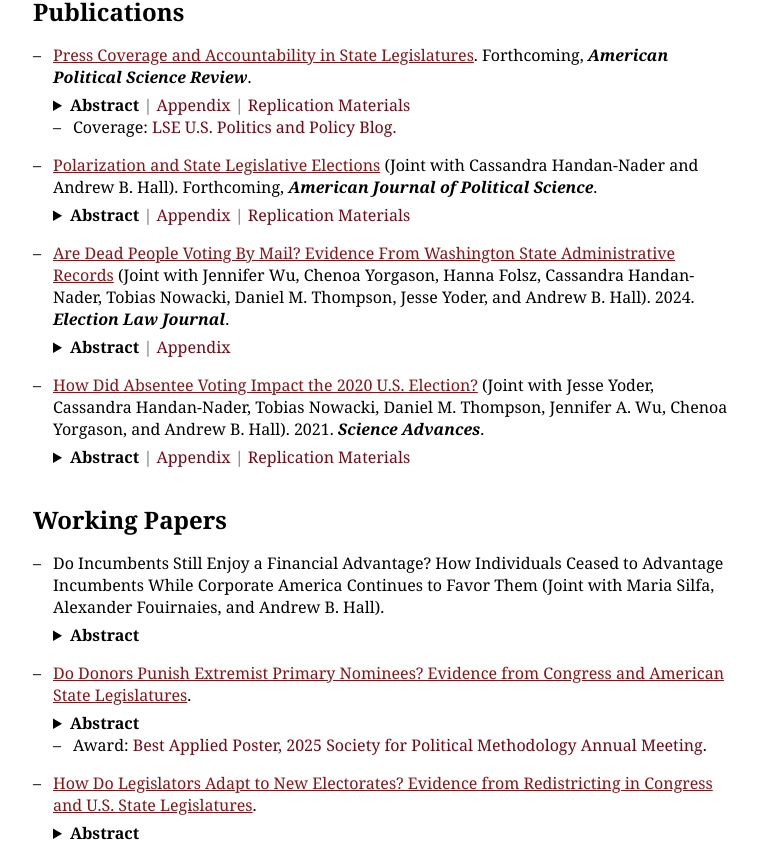
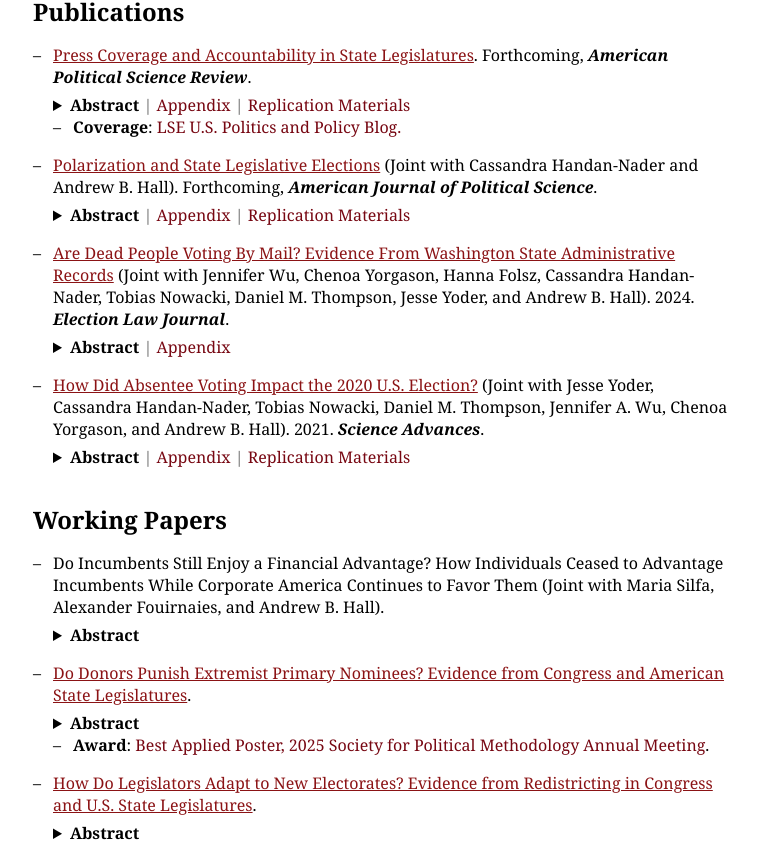
Before and after one commit to AndyMyersSkol/AndyMyersSkol.github.io, a Jekyll site: the page index.html, which Jekyll copies as it is, in a window 1280 px wide. Shown: the part 351-1195 px from the top of the page, without its empty margins (257-1016 px from the left). Built offline with Jekyll 4.4.1, drawn with Linux system fonts in a browser that asks for light colours.

Commit message:
Update index.html

```diff
--- a/index.html
+++ b/index.html
@@ -73,7 +73,7 @@
             </details>
             <ul class="dashed">
                 <li>
-                    Coverage: <a href="https://blogs.lse.ac.uk/usappblog/2025/07/18/improving-press-coverage-of-state-legislatures-is-key-for-better-representation-and-accountability-for-constituents/" target="_blank" class="replication-link">LSE U.S. Politics and Policy Blog.</a>
+                    <strong>Coverage</strong>: <a href="https://blogs.lse.ac.uk/usappblog/2025/07/18/improving-press-coverage-of-state-legislatures-is-key-for-better-representation-and-accountability-for-constituents/" target="_blank" class="replication-link">LSE U.S. Politics and Policy Blog.</a>
                 </li>
             </ul>
         </li>
@@ -163,7 +163,7 @@
             </details>
             <ul class="dashed">
                 <li>
-                    Award: <a href="https://polmeth.org/spm-poster-awards" target="_blank" class="replication-link">Best Applied Poster, 2025 Society for Political Methodology Annual Meeting</a>.
+                    <strong>Award</strong>: <a href="https://polmeth.org/spm-poster-awards" target="_blank" class="replication-link">Best Applied Poster, 2025 Society for Political Methodology Annual Meeting</a>.
                 </li>
             </ul>
         </li>
```
